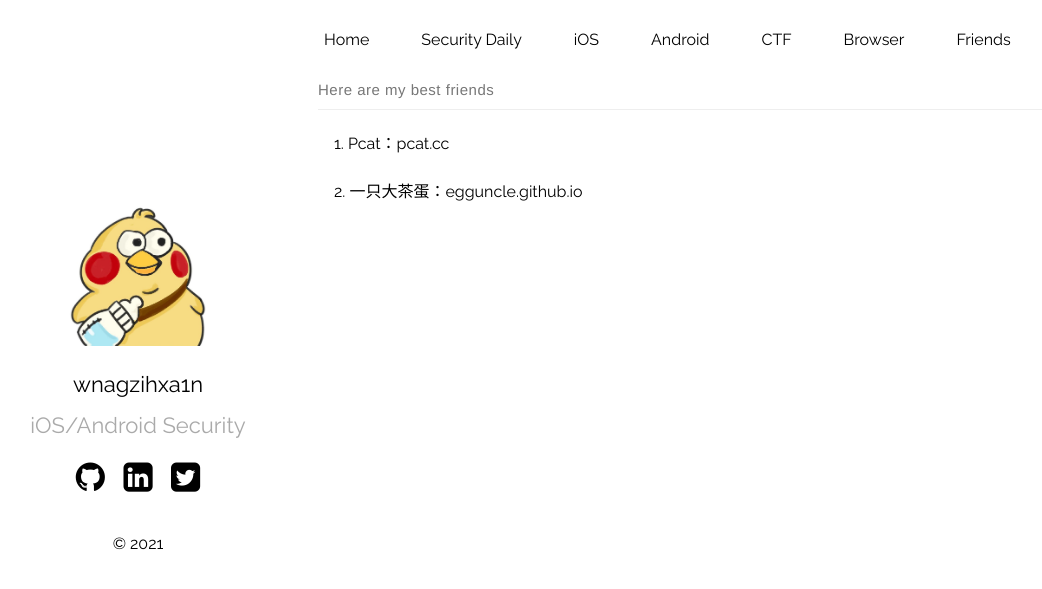
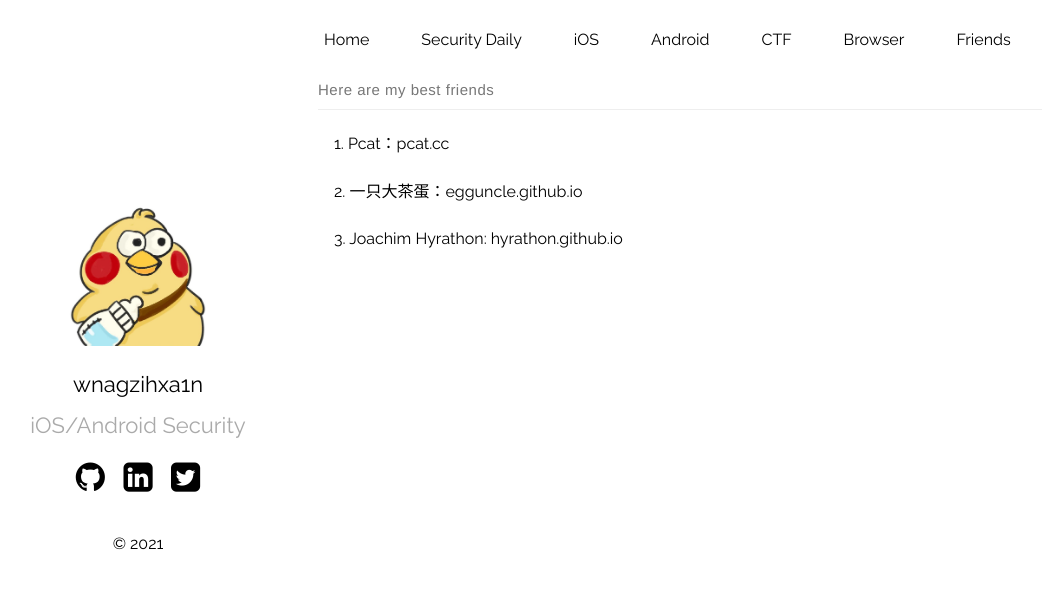
Before and after one commit to MoDumn/MoDumn.github.io, a Jekyll site: the page built from friends.md, in a window 1280 px wide. Shown: the top 589 px of the page, without its empty margins (47-1089 px from the left). Built offline with Jekyll 4.4.1, drawn with Linux system fonts in a browser that asks for light colours.

Commit message:
Update friends.html

```diff
--- a/_layouts/friends.html
+++ b/_layouts/friends.html
@@ -25,6 +25,7 @@ layout: default
 
     <li><a class="friends_li_a" href="http://pcat.cc" target="_blank">1. Pcat：pcat.cc</a></li>
     <li><a class="friends_li_a" href="https://egguncle.github.io" target="_blank">2. 一只大茶蛋：egguncle.github.io</a></li>
+    <li><a class="friends_li_a" href="https://hyrathon.github.io" target="_blank">3. Joachim Hyrathon: hyrathon.github.io</a></li>
 </ul>
 
 <!-- <p class="feed-subscribe"><svg class="svg-icon orange">
```
